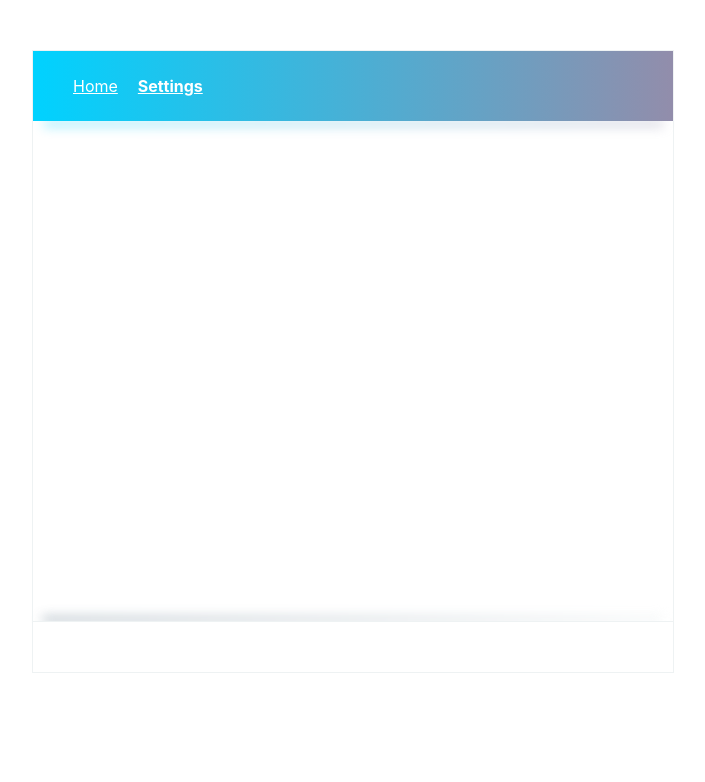
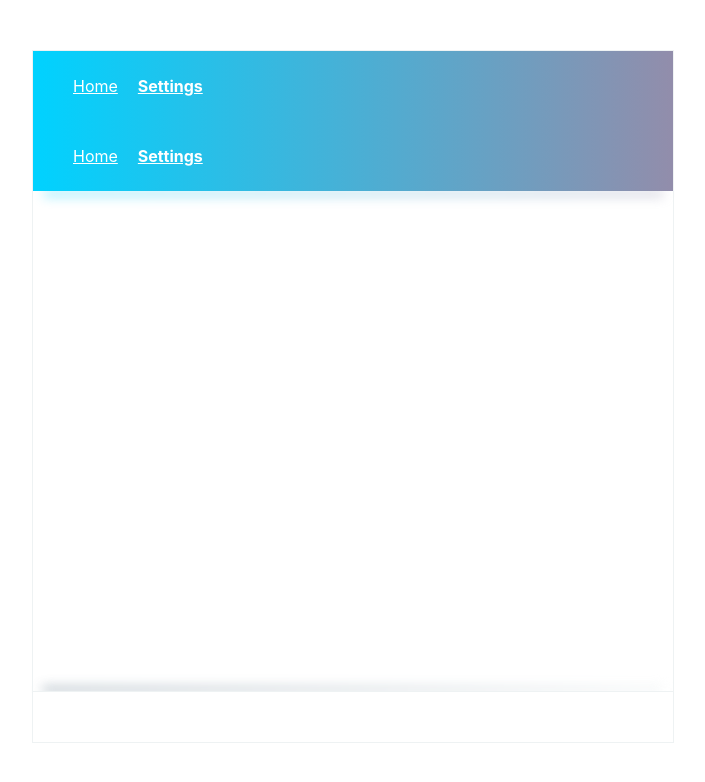
Before and after one commit to CarlosCanizal/chat-react, a React (Create React App) app: page /settings in a window 1280 px wide. Shown: the top 782 px of the page, without its empty margins (287-992 px from the left). Built offline with nearby package versions, Linux system fonts and the light colour scheme.

Commit message:
Saves theme in local storage

```diff
--- a/src/App.js
+++ b/src/App.js
@@ -1,17 +1,14 @@
 import React, { Component } from 'react';
 import {BrowserRouter} from 'react-router-dom';
+import Theme from './components/Theme/Theme';
 import './App.sass';
-import Settings from './components/Settings/Settings';
-import Chat from './components/Chat/Chat';
-import {Route} from 'react-router-dom';
 
 class App extends Component {
   render() {
     return (
       <BrowserRouter>
         <div className="App">
-          <Route  path="/" exact component={Chat}/>
-          <Route  path="/settings" exact component={Settings}/>
+          <Theme></Theme>
         </div>
       </BrowserRouter>
     );
--- a/src/components/Chat/Chat.js
+++ b/src/components/Chat/Chat.js
@@ -1,5 +1,4 @@
 import React, { Component } from 'react';
-import Header from '../Header/Header';
 import BodyApp from '../BodyApp/BodyApp';
 import Footer from '../Footer/Footer';
 import MessageBox from '../MessageBox/MessageBox';
@@ -12,7 +11,6 @@ class Chat extends Component {
     }
     return (
         <div>
-            <Header />
             <BodyApp>
               <button onClick={this.props.onChangeTheme} >Button</button>
               <button onClick={getTheme} >Button</button>
--- a/src/components/Header/Header.js
+++ b/src/components/Header/Header.js
@@ -1,15 +1,14 @@
 import React, { Component } from 'react';
 import { NavLink } from 'react-router-dom';
 import styles from './Header.module.sass';
+import { connect } from 'react-redux';
+
+class Header extends Component{
 
 
-class Header extends Component{
-    state = {
-        theme: 'light'
-    }
     render(){
         let themeClass = [styles.Header];
-        themeClass.push(styles[this.state.theme]);
+        themeClass.push(styles[this.props.theme]);
 
         return (
             <header className={themeClass.join(' ')}>
@@ -22,4 +21,10 @@ class Header extends Component{
     }
 }
 
-export default Header;
+const mapStateToProps = state =>{
+    return {
+      theme : state.theme
+    };
+};
+
+export default connect(mapStateToProps)(Header);
--- a/src/components/Header/Header.module.sass
+++ b/src/components/Header/Header.module.sass
@@ -6,26 +6,26 @@ html, :root
 
 .Header
     padding: 10px 30px
-    position: relative;
+    position: relative
 
-.light
+.Header.light
   background: linear-gradient(to right, var(--lightMain), var(--lightAccent));
 
-.dark
-    background: linear-gradient(to right, var(--darkMain), var(--darkAccent));
+.Header.dark
+  background: linear-gradient(to right, var(--darkMain), var(--darkAccent));
 
 .Header::after
-  content: "";
-  position: absolute;
-  z-index: -1;
-  bottom: -5px;
-  height: 5px;
-  width: 97%;
-  opacity: 0.5;
-  border-radius: 10px;
-  left: 10px;
-  background: inherit;
-  filter: blur(6px);
+  content: ""
+  position: absolute
+  z-index: -1
+  bottom: -5px
+  height: 5px
+  width: 97%
+  opacity: 0.5
+  border-radius: 10px
+  left: 10px
+  background: inherit
+  filter: blur(6px)
 
 .Header a
     display: inline-block
--- /dev/null
+++ b/src/components/Theme/Theme.js
@@ -0,0 +1,19 @@
+import React,{ Component } from 'react';
+import { Route } from 'react-router-dom';
+import Header from '../Header/Header';
+import Settings from '../Settings/Settings';
+import Chat from '../Chat/Chat';
+
+class Theme extends Component{
+    render(){
+        return(
+            <div>
+                <Header />
+                <Route  path="/" exact component={Chat}/>
+                <Route  path="/settings" exact component={Settings}/>
+            </div>
+        )
+    };
+};
+
+export default Theme;
--- /dev/null
+++ b/src/components/Theme/Theme.module.sass
@@ -0,0 +1,15 @@
+html, :root
+  --lightMain: #00d2ff
+  --lightAccent: #928DAB
+  --darkMain: #bdc3c7
+  --darkAccent: #2c3e50
+
+.light
+
+.light .Header
+  background: linear-gradient(to right, var(--lightMain), var(--lightAccent));
+
+.dark
+
+.dark .Header
+  background: linear-gradient(to right, var(--darkMain), var(--darkAccent));
--- a/src/store/reducer.js
+++ b/src/store/reducer.js
@@ -1,10 +1,12 @@
+let theme = localStorage.getItem('theme')?localStorage.getItem('theme'):'light';
 const initialState = {
-    theme : 'light'
+    theme : theme
 }
 
 const reducer = (state=initialState, action)=>{
     if (action.type === 'CHANGE_THEME'){
         console.log(action.theme);
+        localStorage.setItem('theme',action.theme);
         return {
             ...state,
             theme: action.theme
```
